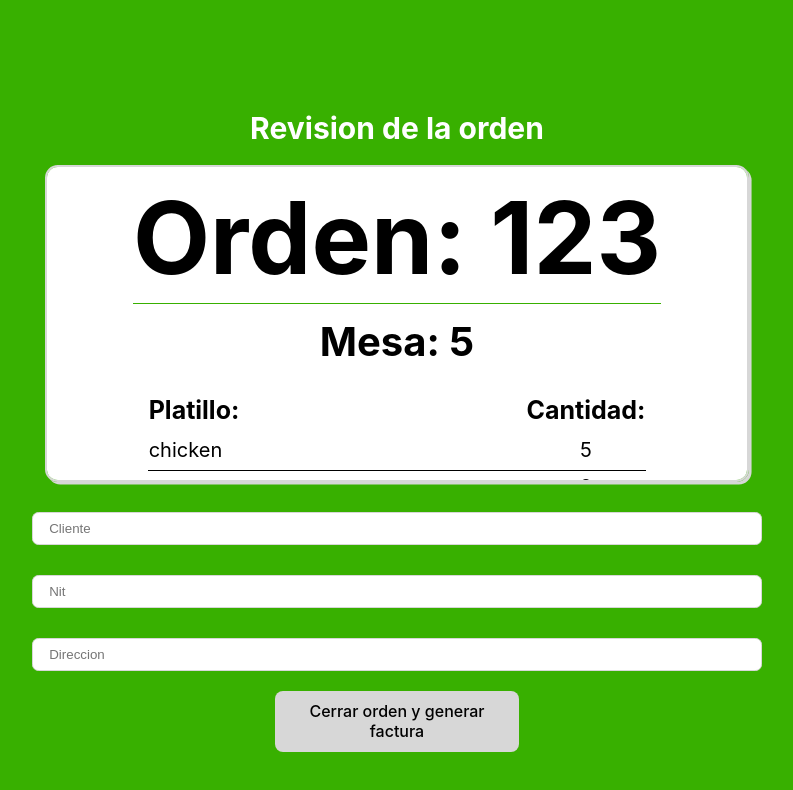
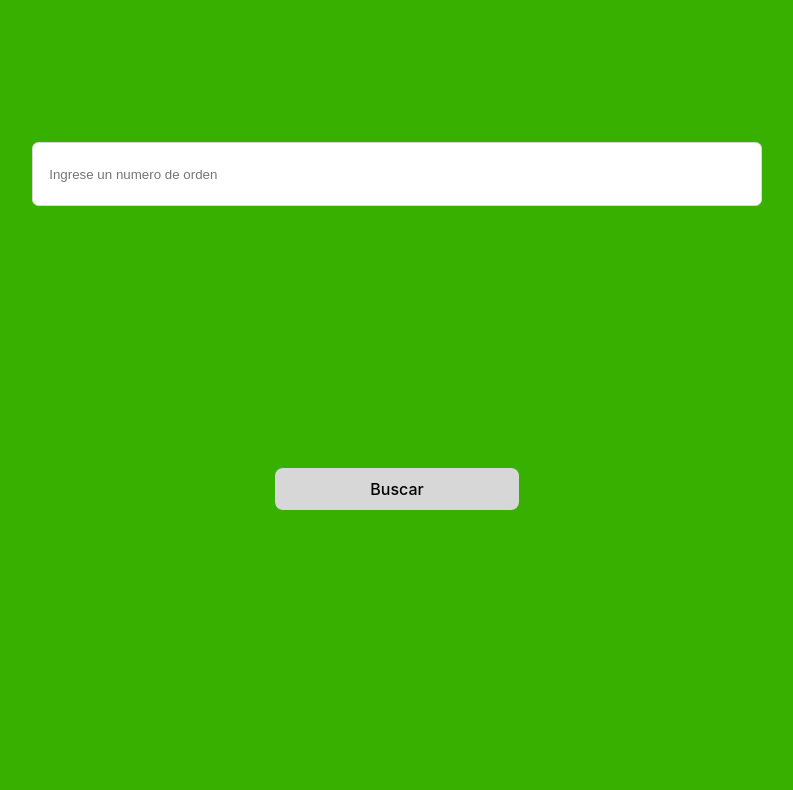
Before and after one commit to chuy-zip/proyecto2_BD1, a React (Vite) app in the folder vite-project/: page / in a window 1280 px wide. Shown: the top 790 px of the page, without its empty margins (243-1036 px from the left). Built offline with nearby package versions, Linux system fonts and the light colour scheme.

Commit message:
Created search bar

```diff
--- /dev/null
+++ b/vite-project/src/frontend/components/SearchOrder.jsx
@@ -0,0 +1,41 @@
+import { useState } from "react";
+
+function SearchOrder({ navigator }) {
+  const [order, setOrder] = useState("");
+
+  const orderChange = (event) => {
+    setOrder(event.target.value);
+  };
+
+  const goToTableOrder = () => {
+    const params = {
+      order: order,
+    };
+
+    navigator("tableOrder", params);
+  };
+
+  return (
+    <div className="kitbar">
+      <input
+        className="tableOrderInput"
+        type="text"
+        placeholder="Ingrese un numero de orden"
+        value={order}
+        onChange={orderChange}
+        style={{height: '10%'}}
+      />
+
+        <button
+          className="orderCompleteButton"
+          style={{ margin: "auto", marginTop: "20px" }}
+          onClick={goToTableOrder}
+        >
+          Buscar
+        </button>
+
+    </div>
+  );
+}
+
+export default SearchOrder;
--- a/vite-project/src/frontend/routes/Router.jsx
+++ b/vite-project/src/frontend/routes/Router.jsx
@@ -8,9 +8,10 @@ import Bar from '../views/Bar'
 import TableOrder from '../views/TableOrder'
 import Bill from '../views/Bill'
 import DividedPayment from '../views/DividedPayment'
+import SearchOrder from '../components/SearchOrder'
 
 function Router(){
-    const [page, setPage] = useState("tableOrder")
+    const [page, setPage] = useState("searchOrder")
     const [params, setParams] = useState(null)
 
     const navegar = (enlace, parametros) => {
@@ -45,7 +46,7 @@ function Router(){
             break;
 
         case "tableOrder":
-            contenido = <TableOrder navigator={navegar}/>
+            contenido = <TableOrder navigator={navegar} params={params}/>
             break;
 
         case "bill":
@@ -54,6 +55,10 @@ function Router(){
 
         case "dividedBill":
             contenido = <DividedPayment params={params}/>
+            break;
+
+        case "searchOrder":
+            contenido = <SearchOrder navigator={navegar}/>
             break;
 
         default:
--- a/vite-project/src/frontend/views/DividedPayment.jsx
+++ b/vite-project/src/frontend/views/DividedPayment.jsx
@@ -13,8 +13,6 @@ function SeparatedPayment({payment}){
         </>
 
     )
-
-
 }
 
 function DividedPayment({params}){
--- a/vite-project/src/frontend/views/tableOrder.jsx
+++ b/vite-project/src/frontend/views/tableOrder.jsx
@@ -31,7 +31,7 @@ function Order({ orderKey, products }) {
     );
 }
 
-function TableOrder({ navigator }) {
+function TableOrder({ navigator, params }) {
     const [order, setOrder] = useState({});
     const [tableOrder, setTableOrder] = useState("");
     const [clientName, setClientName] = useState("");
@@ -54,6 +54,8 @@ function TableOrder({ navigator }) {
         try {
             const initialOrders = JSON.parse(getOrderProducts());
             console.log("Initial Orders:", initialOrders);
+
+            console.log("Orden recibida: ", params.order)
 
             // Check if initialOrders is an object
             if (typeof initialOrders === 'object' && initialOrders !== null) {
```
